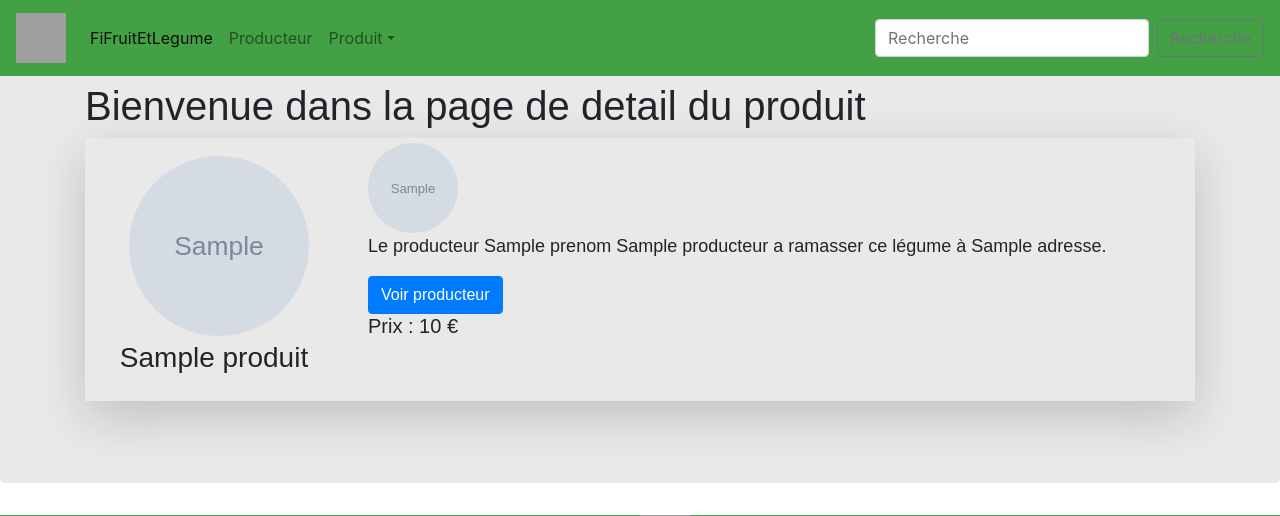
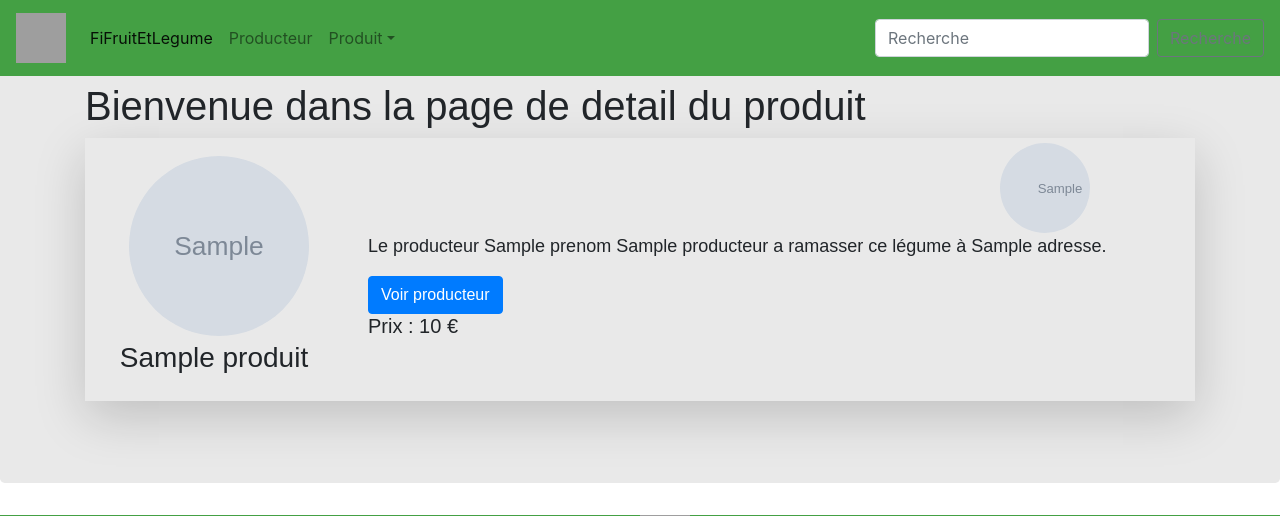
Before and after one commit to Gael-Mousset/FiFruitEtLegume, a Symfony app: template FiFruitEtLegume/templates/Produit/detailProduit.html.twig in a window 1280 px wide. Shown: the top 516 px of the page. Run offline with Twig, Linux system fonts and the light colour scheme; the template is opened without the code that fills it: most values are stand-ins (such as "Sample title", 1, 10 or a date in 2020); grey boxes marked "Sample" are stand-in pictures; some libraries are stand-ins or nearby versions; grey boxes are pictures that could not be loaded.

Commit message:
fix detailProduit.html.twig

```diff
--- a/FiFruitEtLegume/templates/Producteur/detailProducteur.html.twig
+++ b/FiFruitEtLegume/templates/Producteur/detailProducteur.html.twig
@@ -85,6 +85,7 @@
         .accordion{
             margin-top: 10px;
         }
+
     </style>
     <div class="example-wrapper">
         <br>
--- a/FiFruitEtLegume/templates/Produit/detailProduit.html.twig
+++ b/FiFruitEtLegume/templates/Produit/detailProduit.html.twig
@@ -9,9 +9,19 @@
     .wrapper {display: flex; flex-direction: row; }
     .presentation {display: flex; flex-direction: column; width: 20%; margin: 1em;}
     .presentation .image { margin: auto; width: 10em; height: 10em;}
-    .info .image {margin: auto; width: 5em; height: 5em;}
     .nom {margin: auto; padding-top: 5px; }
     .info {margin: 5px; padding-left: 20px }
+
+    .imageProfil {
+        background-size: cover;
+        width: 5em;
+        height: 5em;
+        margin: auto;
+    }
+
+    .imageProfil img{
+        display: none;
+    }
 </style>
 
 <div class="example-wrapper">
@@ -20,12 +30,15 @@
     <div class="wrapper shadow-lg">
         <div class="presentation">
             <img src="{{ produit.photo }}" class="image mr-3 rounded-circle" >
+
             <div class="nom">
                 <h3>{{ produit.nom }}</h3>
             </div>
         </div>
         <div class="info">
-            <img src="{{ producteur.photo }}" class="image mr-3 rounded-circle" >
+            <div class="imageProfil mr-3 rounded-circle" style="background-image:url({{ producteur.photo }});">
+                <img src="{{ producteur.photo }}" alt="" />
+            </div>
             <p>Le producteur {{ producteur.prenom }} {{ producteur.nom}} a ramasser ce légume à {{ producteur.adresse }}.</p>
             <a href="/detailproducteur/{{ producteur.id }}" class="btn btn-primary">Voir producteur</a>
             <h5>Prix : {{ produit.prix }} €</h5>
```
